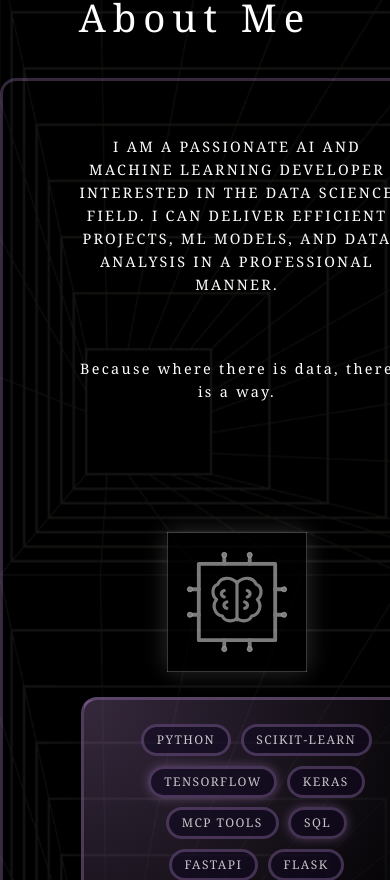
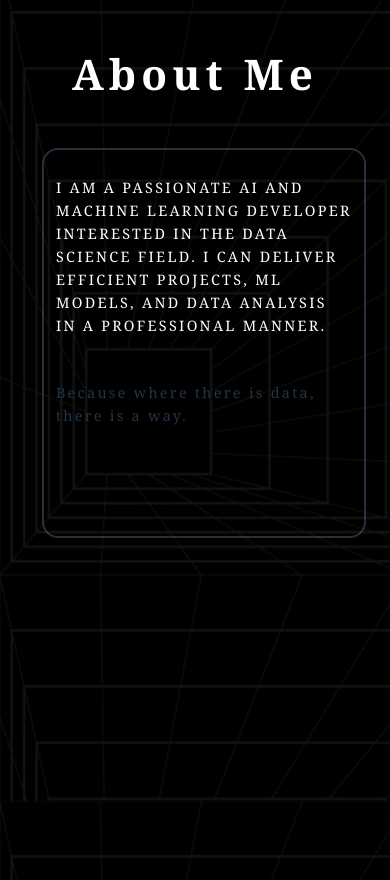
Before and after one commit to Poushali-02/portfolio, a React (Vite) app: page / in a window 390 px wide. Shown: the part 2864-3744 px from the top of the page. Built offline with nearby package versions, Linux system fonts and the light colour scheme; no server answers.

Commit message:
added about changes

```diff
--- a/src/Components/about.jsx
+++ b/src/Components/about.jsx
@@ -15,7 +15,7 @@ function About() {
               I AM A PASSIONATE AI AND MACHINE LEARNING DEVELOPER INTERESTED IN THE DATA SCIENCE FIELD.
               I CAN DELIVER EFFICIENT PROJECTS, ML MODELS, AND DATA ANALYSIS IN A PROFESSIONAL MANNER.
             </p>
-            <p className='about-text'>
+            <p className='about-text-hero'>
               <Typewriter
               text="Because where there is data, there is a way."
               />
@@ -78,7 +78,7 @@ function About() {
           </div>
         </div>
         <div className="skillset">
-          <ul className="skills">
+          <ul className="skills" id="skillsList">
             <li className="skill">Python</li>
             <li className="skill">Scikit-learn</li>
             <li className="skill">TensorFlow</li>
--- a/src/Css/about.css
+++ b/src/Css/about.css
@@ -1,8 +1,8 @@
 .portfolio-about {
   width: 100vw;
-  max-width: 1500px;
+  max-width: 1000px;
   margin: auto;
-  padding: 10vw;
+  padding: 5vw;
   border-radius: 16px;
   border: 3px solid rgba(212, 160, 241, 0.25);
   opacity: 0;
@@ -27,7 +27,6 @@
 .about-title {
   margin-top: 2vw;
   text-align: center;
-  opacity: 0;
   transform: translateY(16px);
   animation: aboutTitleUp 0.7s ease-out forwards;
   animation-delay: 0.1s;
@@ -37,9 +36,9 @@
   color: #fff;
   font-size: 5vw;
   font-family: 'Merriweather', 'Georgia', serif;
-  font-weight: 400;
+  font-weight: bold;
   text-align: center;
-  letter-spacing: 0.18em;
+  letter-spacing: 0.12em;
 }
 
 .about-text {
@@ -57,6 +56,16 @@
   transform: translateY(16px);
   animation: aboutTextUp 0.8s ease-out forwards;
   animation-delay: 0.2s;
+}
+
+.about-text-hero{
+  color: inherit;
+  font-family: inherit;
+  font-weight: inherit;
+  line-height: 1.6;
+  letter-spacing: 0.2em;
+  font-size: 1.3vw;
+  max-width: 900px;
 }
 
 .about-text .about-highlight {
@@ -93,12 +102,12 @@
   transform: translateY(-4px) scale(1.03);
   filter: drop-shadow(0 0 20px rgba(212, 160, 241, 0.75));
 }
-
 .skillset {
   margin-left: 10vw;
   margin-top: 5vw;
-  max-width: 1050px;
-  height: 100px;
+  margin-right: 5vw;
+  max-width: 1000px;
+  min-height: 100px;
   border-radius: 16px;
   border: 3px solid rgba(212, 160, 241, 0.35);
   background: radial-gradient(circle at top left, rgba(212, 160, 241, 0.25), rgba(0, 0, 0, 0.6));
@@ -107,21 +116,36 @@
   justify-content: center;
   backdrop-filter: blur(6px);
   box-shadow: 0 0 28px rgba(0, 0, 0, 0.6);
-
   opacity: 0;
   transform: translateY(22px);
   animation: skillsetUp 0.8s ease-out forwards;
   animation-delay: 0.45s;
+  overflow: hidden;
+}
+
+.skills-container {
+  width: 100%;
+  padding: 1rem 2rem;
+  position: relative;
 }
 
 .skills {
   list-style: none;
   margin: 0;
-  padding: 0 2rem;
+  padding: 0;
   display: flex;
   flex-wrap: wrap;
   gap: 0.6rem;
   justify-content: center;
+  max-height: 6vw;
+  overflow: hidden;
+  transition: max-height 0.4s cubic-bezier(0.4, 0, 0.2, 1),
+              padding 0.4s ease;
+}
+
+.skills.expanded {
+  max-height: 200px;
+  padding-bottom: 1rem;
 }
 
 .skill {
@@ -141,6 +165,7 @@
     border-color 0.25s ease-out,
     opacity 0.25s ease-out,
     background 0.25s ease-out;
+  white-space: nowrap;
 }
 
 .skill:hover {
@@ -183,8 +208,22 @@
 }
 
 @media (max-width: 900px) {
+
+  .portfolio-about {
+    width: 80vw;
+    max-width: 1000px;
+    margin: 5vh;
+    padding: 1vw;
+    border: 2px solid rgba(212, 160, 241, 0.25);
+  }
+
+  .about-title {
+    padding-top: 5vh;
+  }
+
   .about-title h2 {
-    font-size: 2.4rem;
+    font-size: 5vh;
+    font-weight: bold;
   }
 
   .about-main {
@@ -193,20 +232,24 @@
   }
 
   .about-text {
-    text-align: center;
+    text-align: left;
     letter-spacing: 0.16em;
     font-size: 0.9rem;
-    padding: 0 8vw 2rem 8vw;
+    padding: 2vw;
+  }
+
+  .about-text-hero{
+    text-align: left;
+    letter-spacing: 0.16em;
+    font-size: 0.9rem;
+    padding: 2vw;
   }
 
   .about-svg svg {
-    width: 140px;
-    height: 140px;
+    display: none;
   }
 
   .skillset {
-    height: auto;
-    padding: 1.5rem 1rem;
-    margin-bottom: 4rem;
+    display: none;
   }
 }
```
